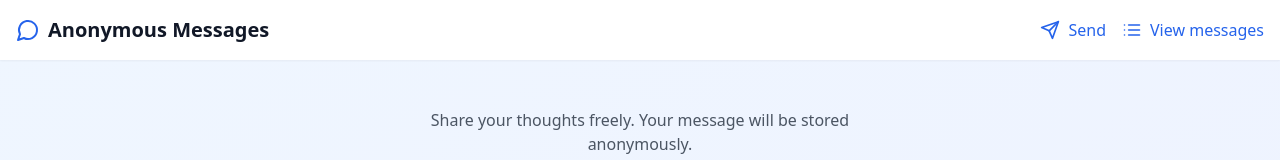
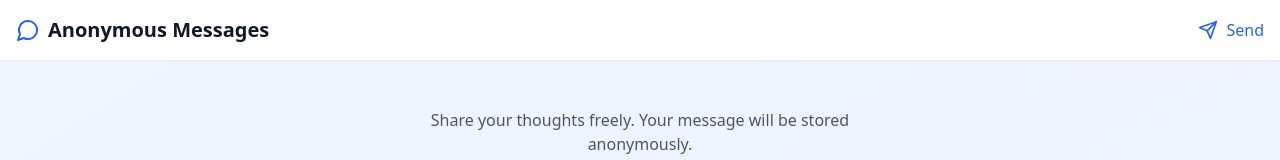
Before and after one commit to naamiahmed/Anonymous-Messages, a React (Vite) app in the folder project/client/: page / in a window 1280 px wide. Shown: the top 160 px of the page. Built offline with nearby package versions, Linux system fonts and the light colour scheme.

Commit message:
comment out "View Messages" link in App component

```diff
--- a/project/client/src/App.tsx
+++ b/project/client/src/App.tsx
@@ -2,7 +2,7 @@ import React from 'react';
 import { BrowserRouter, Routes, Route, Link } from 'react-router-dom';
 import { MessageForm } from './components/MessageForm';
 import { Messages } from './components/MessagePage';
-import { MessageCircle, Send, List } from 'lucide-react';
+import { MessageCircle, Send,  } from 'lucide-react';
 import { Toaster } from 'react-hot-toast';
 
 function App() {
@@ -23,10 +23,10 @@ function App() {
                   <Send size={20} />
                   <span>Send</span>
                 </Link>
-                <Link to="/messages" className="flex items-center gap-2 text-blue-600 hover:text-blue-800">
+                {/* <Link to="/messages" className="flex items-center gap-2 text-blue-600 hover:text-blue-800">
                   <List size={20} />
                   <span>View messages</span>
-                </Link>
+                </Link> */}
               </div>
             </div>
           </div>
```
